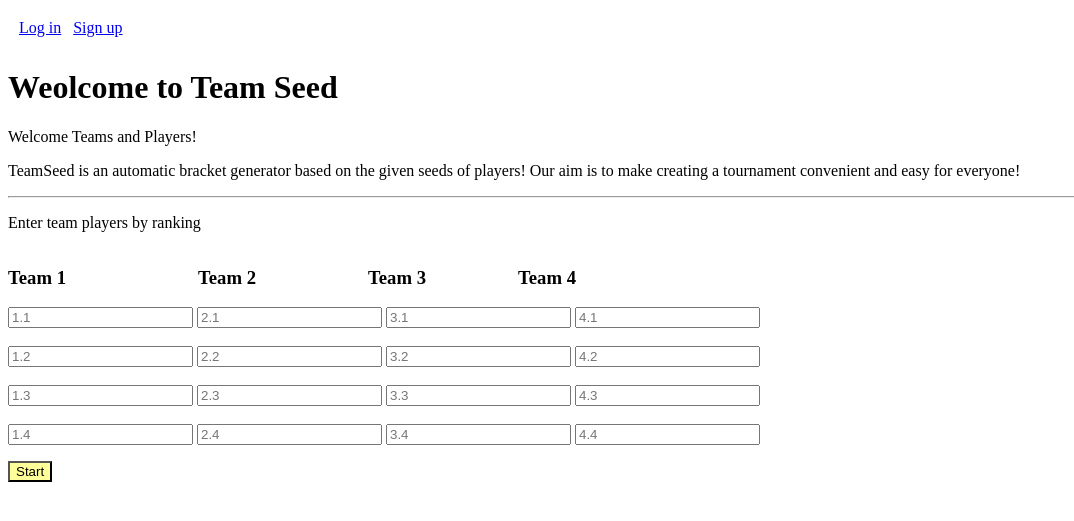
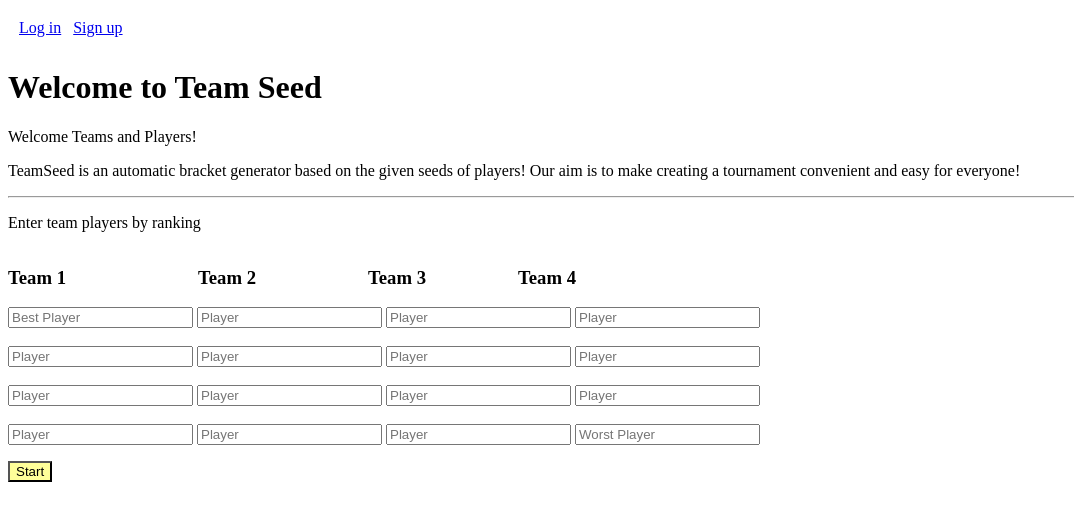
Before and after one commit to jpkravcik/team-seeder, a PHP site: page / in a window 1280 px wide. Shown: the top 521 px of the page, without its empty margins (0-1074 px from the left). Run offline with PHP 8.4, Linux system fonts and the light colour scheme.

Commit message:
Added route file, updated index and output to interact.

```diff
--- a/index.php
+++ b/index.php
@@ -1,3 +1,5 @@
+<?php session_start(); ?>
+
 <!DOCTYPE html>
 <html lang="en">
 <head>
@@ -12,7 +14,7 @@
 </head>
 <body>
 <header>
-    <h1>Weolcome to Team Seed</h1>
+    <h1>Welcome to Team Seed</h1>
     <p>Welcome Teams and Players!</p>
     <p>TeamSeed is an automatic bracket generator based on the given seeds of players!
         Our aim is to make creating a tournament convenient and easy for everyone!</p>
@@ -25,30 +27,30 @@
     <h3 style="text-align:left;float:left;">Team 4</h3>
     <div style="clear:both;"></div>
 
-<form>
-        <input type="text" placeholder="1.1">
-        <input type="text" placeholder="2.1">
-        <input type="text" placeholder="3.1">
-        <input type="text" placeholder="4.1">
+<form class ='player-submission-form' action='playerRoute.php' method ='post' enctype='multipart/form-data' autocomplete='off'>
+        <input type="text" placeholder="Best Player" name ="oneOne" required>
+        <input type="text" placeholder="Player" name = "twoOne">
+        <input type="text" placeholder="Player" name = "threeOne">
+        <input type="text" placeholder="Player" name = "fourOne">
      <br></br>
 
-        <input type="text" placeholder="1.2">
-        <input type="text" placeholder="2.2">
-        <input type="text" placeholder="3.2">
-        <input type="text" placeholder="4.2">
+        <input type="text" placeholder="Player" name = "oneTwo">
+        <input type="text" placeholder="Player" name = "twoTwo">
+        <input type="text" placeholder="Player" name = "threeTwo">
+        <input type="text" placeholder="Player" name = "fourTwo">
     <br> </br>
-        <input type="text" placeholder="1.3">
-        <input type="text" placeholder="2.3">
-        <input type="text" placeholder="3.3">
-        <input type="text" placeholder="4.3">
+        <input type="text" placeholder="Player" name = "oneThree">
+        <input type="text" placeholder="Player" name = "twoThree">
+        <input type="text" placeholder="Player" name = "threeThree">
+        <input type="text" placeholder="Player" name = "fourThree">
 
     <br></br>
-        <input type="text" placeholder="1.4">
-        <input type="text" placeholder="2.4">
-        <input type="text" placeholder="3.4">
-        <input type="text" placeholder="4.4">
+        <input type="text" placeholder="Player" name = "oneFour">
+        <input type="text" placeholder="Player" name = "twoFour">
+        <input type="text" placeholder="Player" name = "threeFour">
+        <input type="text" placeholder="Worst Player" name = "fourFour">
     <p>
-    <button type="button" style="background-color:#ffff99;">
+    <button class="btn btn-primary" type="submit" name = "finish" style="background-color:#ffff99;">
           Start</button>
     </p>
 </form>
```
Also changed, not shown: output.php (+30 -8 lines), playerRoute.php (added, +24 -0 lines).
